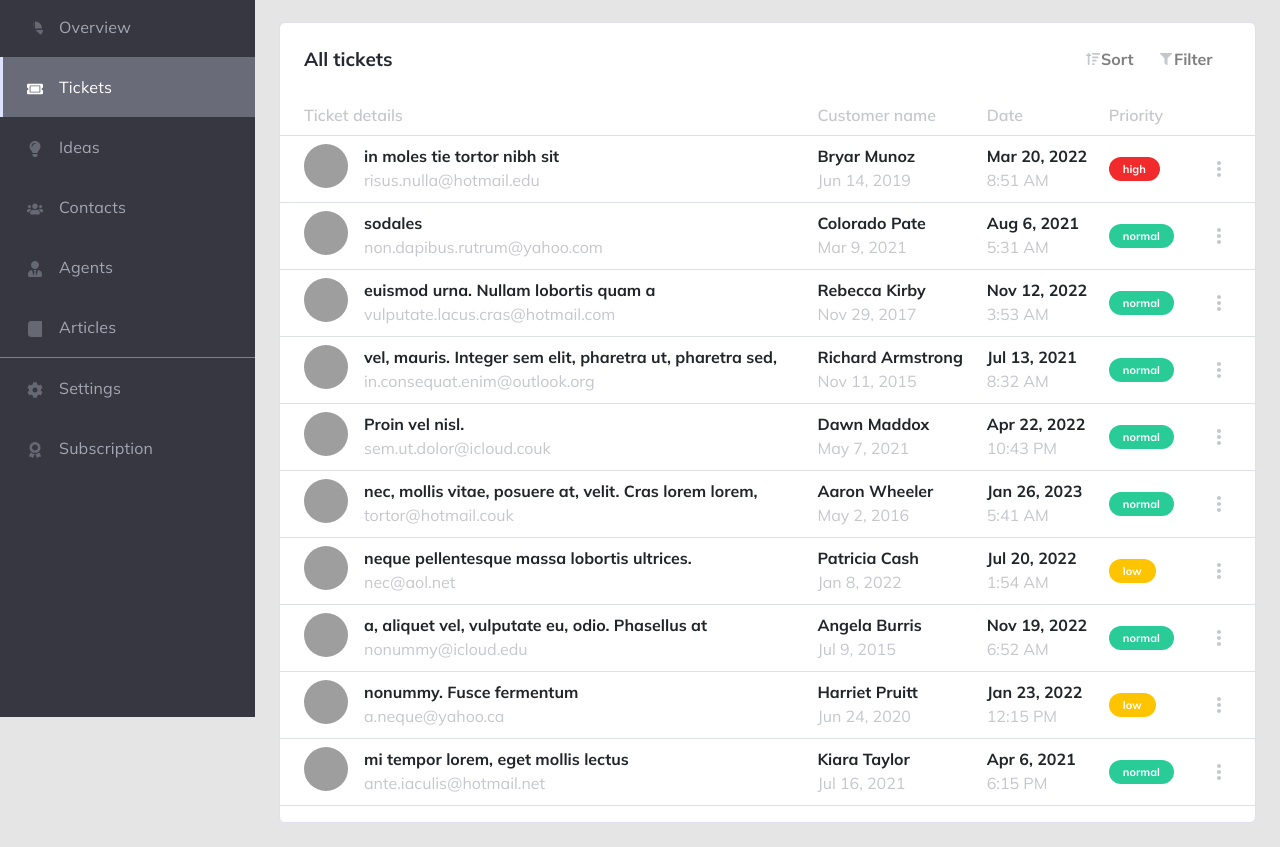
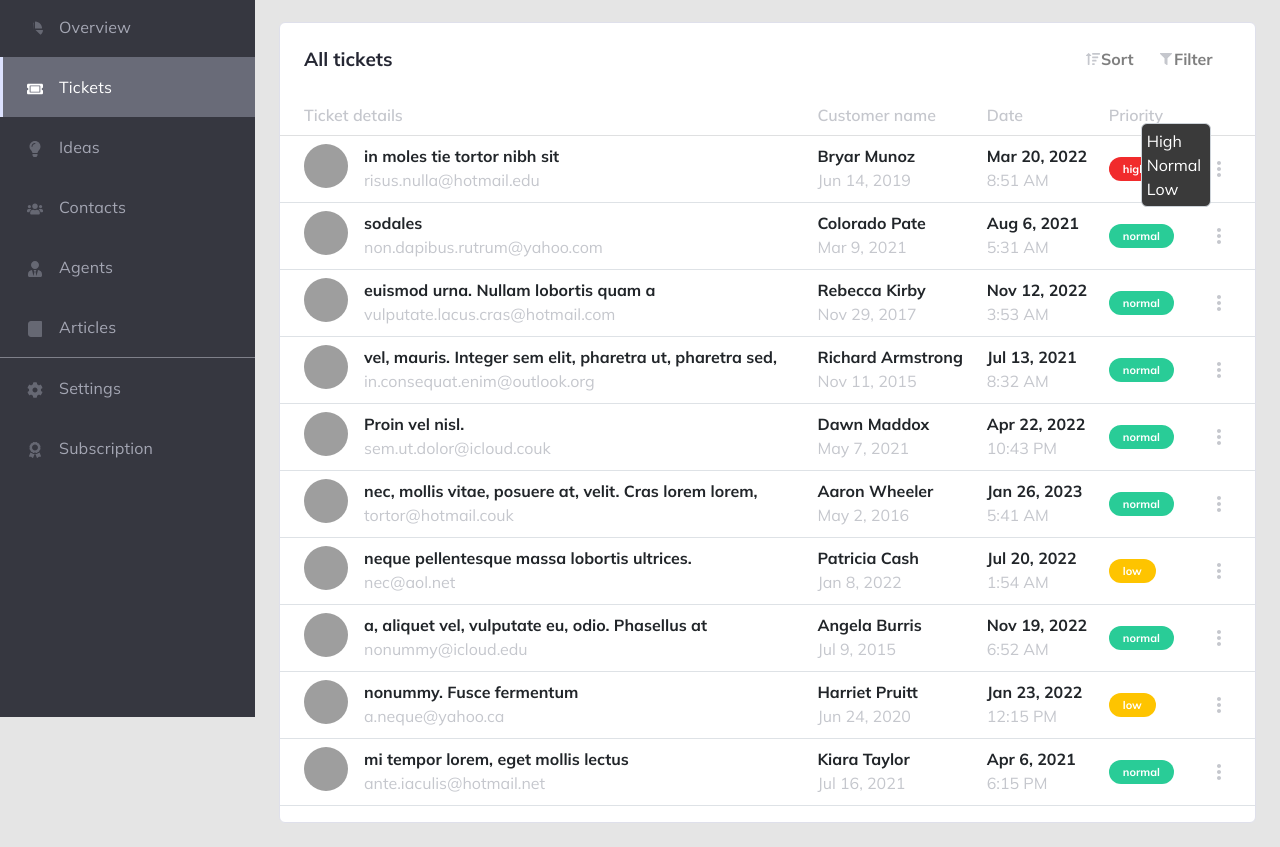
Before and after one commit to Tohirjon-Odilov/admin__dashboard, a plain HTML site: page index.html in a window 1280 px wide. Both pictures are taken after a click on the picture 1218 px from the left and 252 px from the top of the page. Shown: the part 83-930 px from the top of the page. Drawn offline with nearby package versions, Linux system fonts and the light colour scheme; grey boxes are pictures that could not be loaded.

Commit message:
edit (div) bilan qilingani

```diff
--- a/css/style.css
+++ b/css/style.css
@@ -216,3 +216,33 @@ tr td:last-child img {
 #menu_settings {
 	cursor: pointer;
 }
+
+.edit {
+	position: absolute;
+	padding: 0;
+	padding-top: 5px;
+	padding-bottom: 5px;
+	margin: 0;
+	width: 70px;
+	display: none;
+	z-index: 1;
+	top: -13px;
+	left: -45px;
+	background: #3a3a3a;
+	color: #fff;
+}
+
+.edit div {
+	padding: 0px 5px;
+	text-transform: capitalize;
+	font-weight: 500;
+	cursor: pointer;
+}
+
+.edit div:hover {
+	background: royalblue;
+}
+
+.block {
+	display: block;
+}
--- a/js/script.js
+++ b/js/script.js
@@ -39,7 +39,7 @@ function render(data) {
   for (let el = 0; el < 10; el++) {
 
     //! created elements
-    const [row, td1, imgWrapper, img, textWrapper, title, online, td2, name, register, td3, online2, date, td4, btn, td5, edit] = createEl("tr", "td", "div", "img", "div", "strong", "span", "td", "strong", "span", "td", "strong", "span", "td", "span", "td", "img")
+    const [row, td1, imgWrapper, img, textWrapper, title, online, td2, name, register, td3, online2, date, td4, btn, td5, edit, editSelect, editOption1, editOption2, editOption3] = createEl("tr", "td", "div", "img", "div", "strong", "span", "td", "strong", "span", "td", "strong", "span", "td", "span", "td", "img", "div", "div", "div", "div")
 
     //! data concate to elements
     td1.className = 'ps-4'
@@ -78,14 +78,39 @@ function render(data) {
     }
     td4.append(btn)
 
+    td5.className = 'position-relative'
     edit.src = '../images/menu-settings.svg'
     edit.setAttribute('id', 'menu_settings')
-    td5.append(edit)
+    editSelect.setAttribute('id', 'edit')
+    editSelect.className = "form-select edit"
+    editOption1.textContent = 'high'
+    editOption1.setAttribute('class', 's1')
+    editOption2.textContent = 'normal'
+    editOption2.setAttribute('class', 's2')
+    editOption3.textContent = 'low'
+    editOption3.setAttribute('class', 's3')
+    edit.addEventListener(('click'), (e) => {
+      editSelect.classList.toggle('block')
+    })
+
+    // tbody.addEventListener(('click'), () => {
+    // editSelect.style.display = 'none'
+    // console.log('tbody');
+    // })
+
+
+    editSelect.append(editOption1, editOption2, editOption3)
+    td5.append(edit, editSelect)
 
     //! main append
     row.append(td1, td2, td3, td4, td5)
     tbody.appendChild(row)
   }
+  let s3 = body.querySelector(".s3")
+  s3.addEventListener(('click'), (e) => {
+
+    console.log(s3.textContent);
+  })
 }
 
 //! sorting data
@@ -131,13 +156,13 @@ filter.addEventListener('change', (e) => {
 })
 
 //! edit priority
-let editDot = body.querySelector('#menu_settings')
-function edited(editedData) {
-  editDot.addEventListener('click', (e) => {
-    console.log(e.target.value);
-  })
-}
-edited()
+// let editDot = body.querySelector('#menu_settings')
+// function edited(editedData) {
+//   editDot.addEventListener('click', (e) => {
+//     console.log(e.target.value);
+//   })
+// }
+// edited()
 
 
 
```
